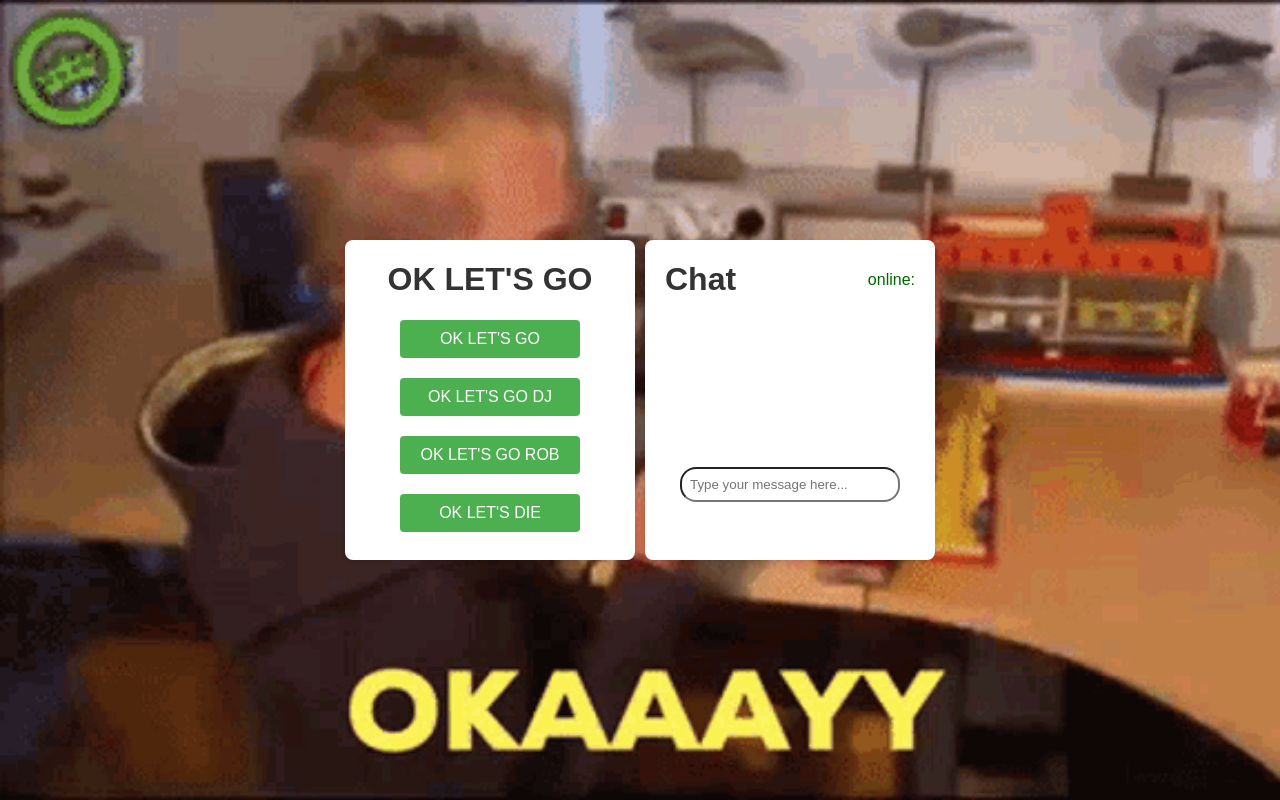
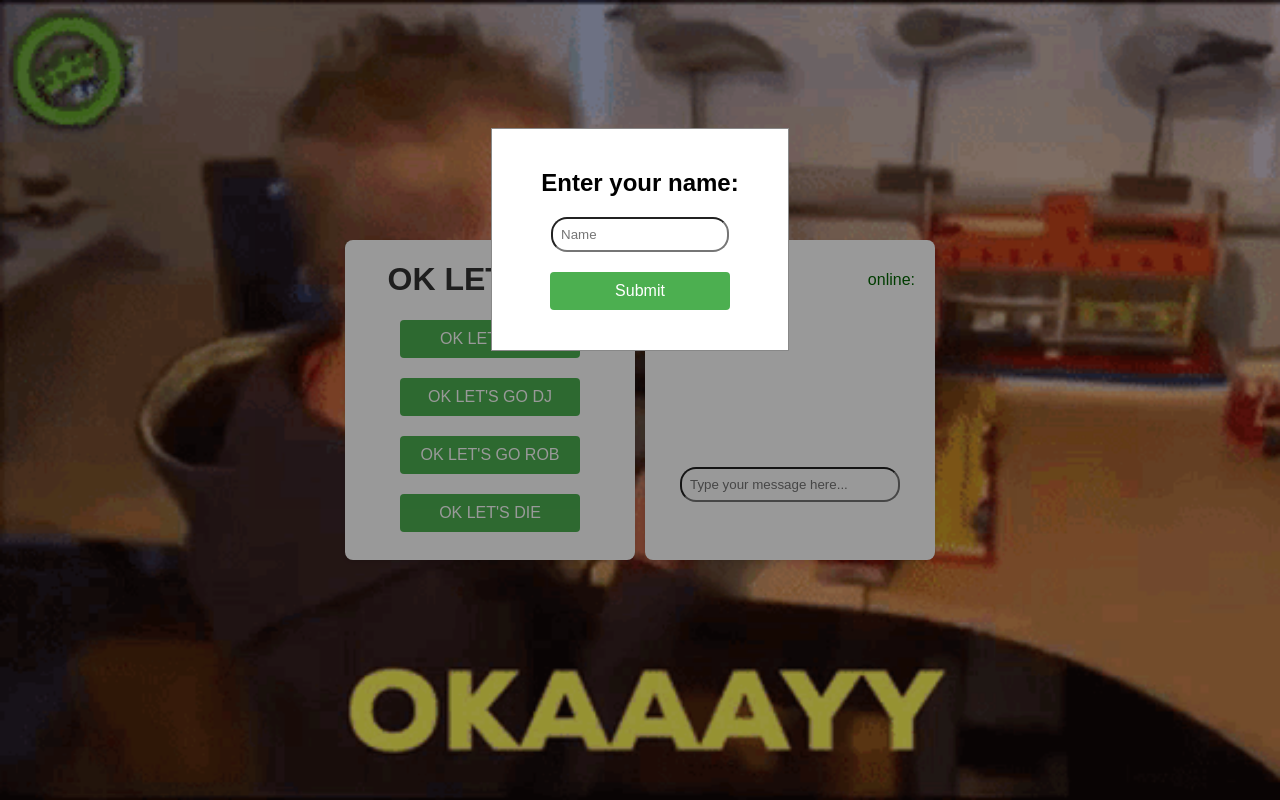
Before and after one commit to ruudvandenboomen/ok-lets-go, a Flask app: page / in a window 1280 px wide. Run offline with Flask 3, Linux system fonts and the light colour scheme; some libraries are stand-ins or nearby versions.

Commit message:
add functionality to input user name

```diff
--- a/api/main.py
+++ b/api/main.py
@@ -11,7 +11,7 @@
 app.config["SECRET_KEY"] = os.getenv("SECRET_KEY")
 socketio = SocketIO(app)
 
-online_users = set()
+online_users = dict()
 regex_pattern = re.compile(r"(?i)\bok\b.*\b(lets|let's)\b .*\bgo\b")
 messages: list = []
 
@@ -22,16 +22,9 @@
     return render_template("index.html", messages=messages)
 
 
-# Handle WebSocket connections
-@socketio.on("connect")
-def handle_connect():
-    online_users.add(request.sid)
-    socketio.emit("update_online_count", {"count": len(online_users)})
-
-
 @socketio.on("disconnect")
 def handle_disconnect():
-    online_users.discard(request.sid)
+    online_users.pop(request.sid, None)
     socketio.emit("update_online_count", {"count": len(online_users)})
 
 
@@ -39,8 +32,19 @@
 def handle_message(data):
     message = data["message"]
     if regex_pattern.match(message):
+        name = online_users.get(request.sid, "")
+        message = {
+            "sender": name,
+            "content": message,
+        }
         socketio.emit("message", {"message": message})
         messages.append(message)
+
+
+@socketio.on("set_name")
+def handle_set_name(data):
+    online_users[request.sid] = data["name"]
+    socketio.emit("update_online_count", {"count": len(online_users)})
 
 
 @socketio.on("play_audio")
--- a/api/static/styles/styles.css
+++ b/api/static/styles/styles.css
@@ -83,7 +83,8 @@
     flex-direction: column;
 }
 
-.message-input {
+input {
+    display: block;
     width: 80%;
     margin: 5px auto;
     padding: 0.5rem;
@@ -99,3 +100,30 @@
     text-align: center;
     color: red;
 }
+
+/* Style for the modal */
+.modal {
+    display: block;
+    position: fixed;
+    z-index: 1;
+    left: 0;
+    top: 0;
+    width: 100%;
+    height: 100%;
+    overflow: auto;
+    background-color: rgba(0, 0, 0, 0.4);
+}
+
+/* Style for the modal content */
+.modal-content {
+    display: flex;
+    flex-direction: column;
+    justify-content: center;
+    align-items: center;
+    background-color: #fff;
+    margin: 10% auto;
+    padding: 20px;
+    border: 1px solid #888;
+    width: 20%;
+    position: relative;
+}
--- a/api/templates/index.html
+++ b/api/templates/index.html
@@ -8,6 +8,15 @@
 </head>
 
 <body>
+    <div id="modal" class="modal">
+        <div class="modal-content">
+            <form id="modal-form">
+                <h2>Enter your name:</h2>
+                <input type="text" id="modal-input" placeholder="Name">
+                <button id="modal-button" type="submit">Submit</button>
+            </form>
+        </div>
+    </div>
     <div class="container">
         <h1>OK LET'S GO</h1>
         <button id="play-button">OK LET'S GO</button>
@@ -24,20 +33,21 @@
             <div id="chat-box">
                 {% for message in messages %}
                 <div class="message">
-                    <p class="user">Some user:</p>
+                    <p class="user">{{ message.sender }}:</p>
                     <p class="content">
-                        {{ message }}
+                        {{ message.content }}
                     </p>
                 </div>
                 {% endfor %}
             </div>
         </div>
         <form id="chat-form">
-            <input id="chat-input" type="text" placeholder="Type your message here..." class="message-input">
+            <input id="chat-input" type="text" placeholder="Type your message here...">
             <div id="chat-input-error"></div>
         </form>
     </div>
     <script type="text/javascript">
+        document.addEventListener('DOMContentLoaded', function () {
             var socket = io.connect();
             var audio = new Audio(window.location.origin + '/static/OK_LETS_GO.mp3');
             var audio2 = new Audio(window.location.origin + '/static/okay_lets_go_dj.mp3');
@@ -81,7 +91,7 @@
 
             socket.on('message', function (data) {
                 var chatDiv = document.getElementById('chat-box');
-            chatDiv.innerHTML += '<div class="message"><p class="user">Some user:</p><p class="content">' + data.message + '</p></div>'
+                chatDiv.innerHTML += '<div class="message"><p class="user">' + data.message.sender + ':</p><p class="content">' + data.message.content + '</p></div>'
             });
 
             // Function to handle form submission
@@ -110,8 +120,23 @@
 
             }
             // Attach the form submission event listener
-        const formElement = document.getElementById("chat-form");
-        formElement.addEventListener("submit", handleSubmit);
+            const chatForm = document.getElementById("chat-form");
+            chatForm.addEventListener("submit", handleSubmit);
+
+            function handleModalSubmit(event) {
+                event.preventDefault();
+                const modalInput = document.getElementById('modal-input');
+                const inputData = modalInput.value;
+                modal.style.display = 'none';
+                socket.emit('set_name', { name: inputData });
+            }
+
+            const modal = document.getElementById('modal');
+            const modalForm = document.getElementById("modal-form");
+            modalForm.addEventListener("submit", handleModalSubmit);
+            const modalButton = document.getElementById('modal-button');
+            modalButton.addEventListener('click', handleModalSubmit);
+        });
     </script>
 </body>
 
```
Lines whose indentation alone changed are shown as unchanged.
